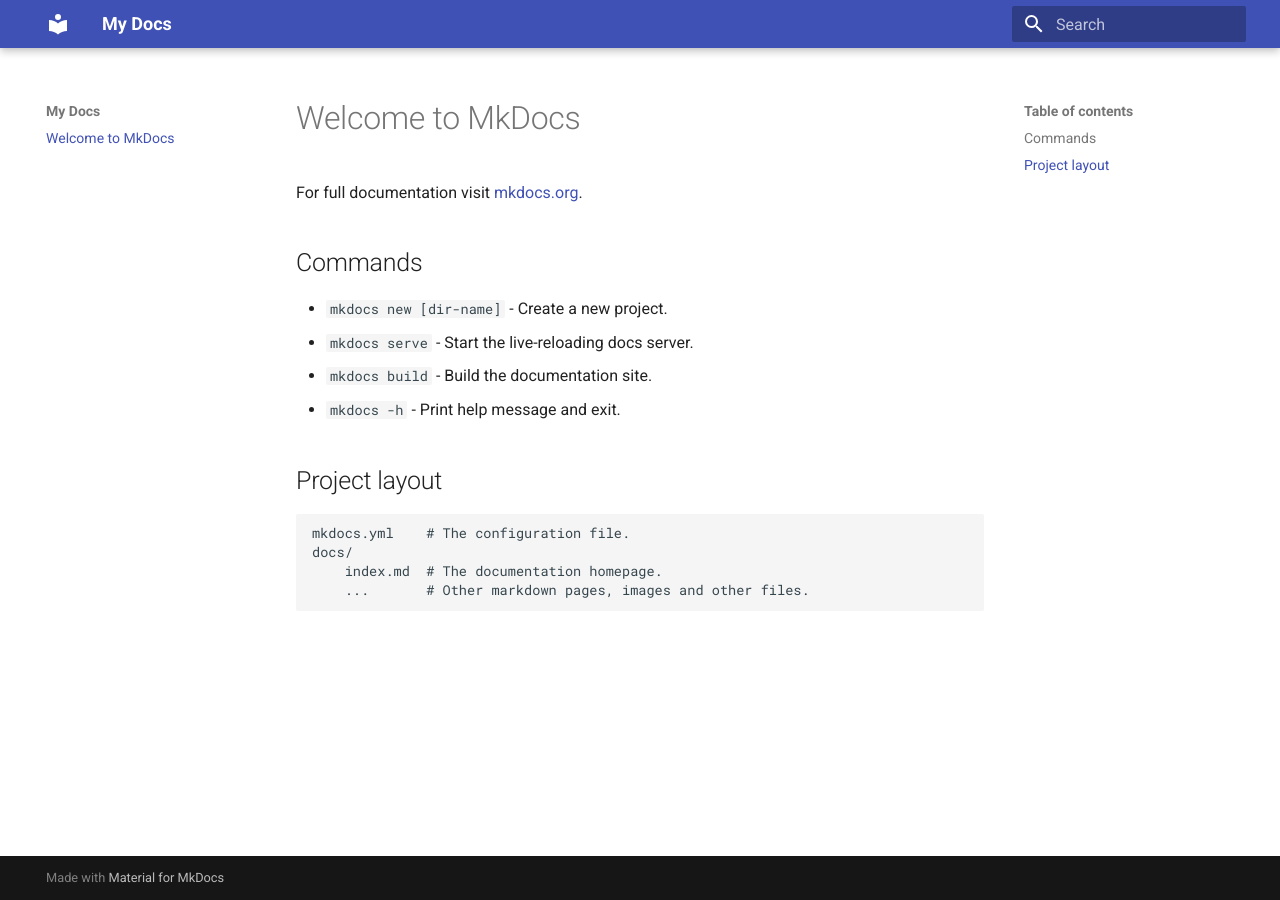
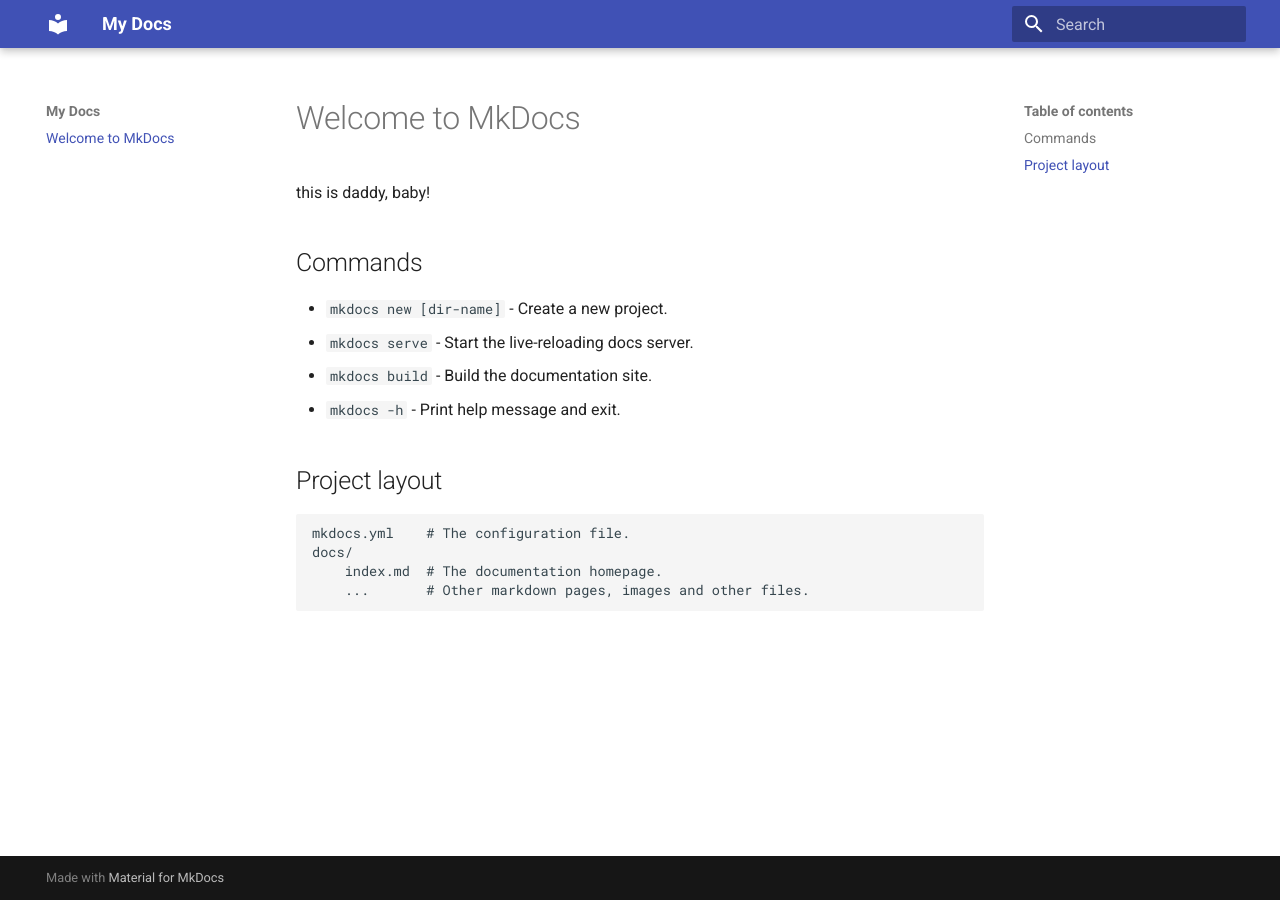
Before and after one commit to chaostools/blogs_mkdocs_material, an MkDocs documentation site: the page built from docs/index.md, in a window 1280 px wide. Built offline with MkDocs 1.6.1 and Material for MkDocs 9.7.7, drawn with Linux system fonts in a browser that asks for light colours.

Commit message:
Update index.md

```diff
--- a/docs/index.md
+++ b/docs/index.md
@@ -1,6 +1,6 @@
 # Welcome to MkDocs
 
-For full documentation visit [mkdocs.org](https://www.mkdocs.org).
+this is daddy, baby!
 
 ## Commands
 
```
